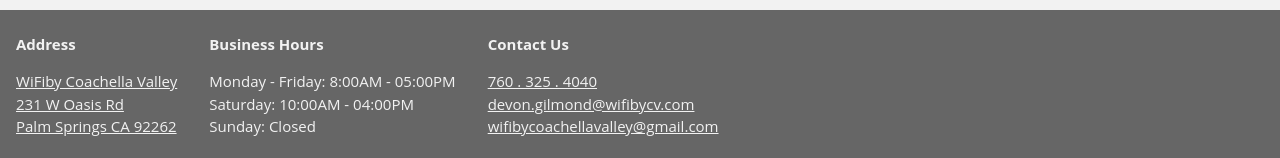
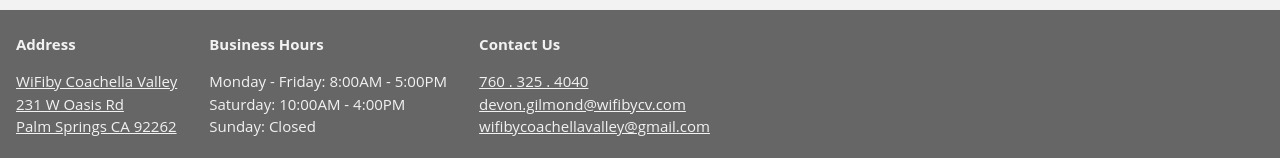
Before and after one commit to christopherbergstrom/WiFibyCoachellaValley, a plain HTML site: page index.html in a window 1280 px wide. Shown: the part 1861-2019 px from the top of the page. Drawn offline with Linux system fonts and the light colour scheme.

Commit message:
updated times

```diff
--- a/index.html
+++ b/index.html
@@ -14,7 +14,7 @@
 <body>
   <div class="wrapper">
     <!-- main -->
-    <div class=" w3-mobile main">
+    <div class="w3-mobile main">
         <!-- menu -->
         <header>
             <div class="w3-sidebar w3-bar-block w3-border-right w3-animate-left menu" style="display:none" id="mySidebar">
@@ -90,8 +90,8 @@
             <div class="w3-bar-item w3-mobile">
                 <p class="smallTitle">Business Hours</p>
                 <p>
-                    Monday - Friday: 8:00AM - 05:00PM<br>
-                    Saturday: 10:00AM - 04:00PM<br>
+                    Monday - Friday: 8:00AM - 5:00PM<br>
+                    Saturday: 10:00AM - 4:00PM<br>
                     Sunday: Closed
                 </p>
             </div>
```
